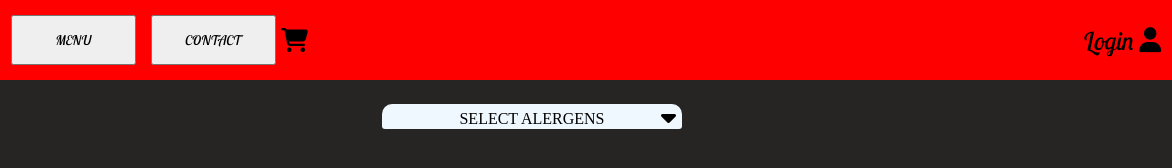
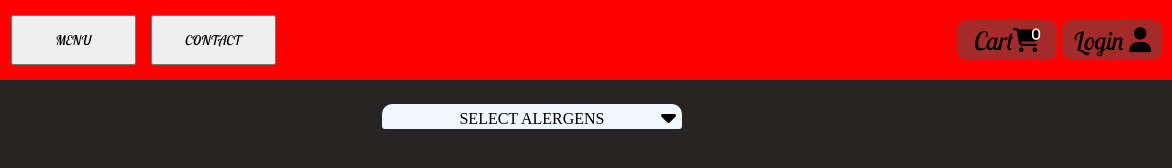
Before and after one commit to Paaul2121/PizzaPrototype, a plain HTML site: page frontend/index.html in a window 1280 px wide. Shown: the full height of the page, 108-1280 px from the left. Drawn offline with Linux system fonts and the light colour scheme; no server answers.

Commit message:
little css

```diff
--- a/frontend/index.html
+++ b/frontend/index.html
@@ -33,12 +33,16 @@
             <button id="menu" class="headerButton">MENU</button>
             <button id="contact" class="headerButton">CONTACT</button>
             <!-- <button id="login">LOG IN</button> -->
-            <div id="loginHandle">
+            <div id="loginHandle" class="center">
                 <label style="font-size: 25px;">Login</label>
             <i class="fa-solid fa-user" style="font-size: 25px;" id="loginLogo"></i>
             </div>
             <!-- <button id="cart">CART</button> -->
-            <i class='fas fa-shopping-cart' style='font-size:24px'></i>
+            <div id = "cartHandle" class="center">
+            <label style="font-size: 25px;">Cart</label>
+            <i class='fas fa-shopping-cart' style='font-size:24px; position: relative;'><div style="font-size: 13px; position: absolute; top: 0px; right: 0px; color: white;">0</div></i>
+
+            </div>
         </div>
         <div>
             <div id="input" >
--- a/frontend/public/style.css
+++ b/frontend/public/style.css
@@ -11,6 +11,12 @@ html {
 
 }
 
+.center{
+    display: flex;
+    justify-content: center;
+    align-items: center;
+}
+
 body {
     height:99%;
     margin: 0%;
@@ -20,7 +26,7 @@ body {
     position: relative;
     margin: 0px;
     font-family: 'Lobster Two', cursive !important;
-    width: 100%;
+    width: 100vw;
     height: 10%;
     background-color: red;
     display:flex;
@@ -42,13 +48,22 @@ body {
     right: 0px;
     width: 100px;
     height: 40px;
-    border-color: black 15px solid;
-    display: flex;
-    justify-content: center;
-    align-items: center;
+    border-radius: 10px;
+    background-color: brown;
+    margin-right: 10px;
 }
 #loginLogo{
-margin-left: 5px;
+    margin-left: 5px;
+}
+
+#cartHandle{
+    width: 100px;
+    height: 40px;
+    position: absolute;
+    right: 115px;
+    border-radius: 10px;
+    background-color: brown;
+
 }
 
 #input {
@@ -171,7 +186,7 @@ margin-left: 5px;
 }
 
 #pizzaCard {
-   min-width: 25%;
+   min-width: 30%;
     height: 95%;
     position: relative;
     background-color: black;
```
